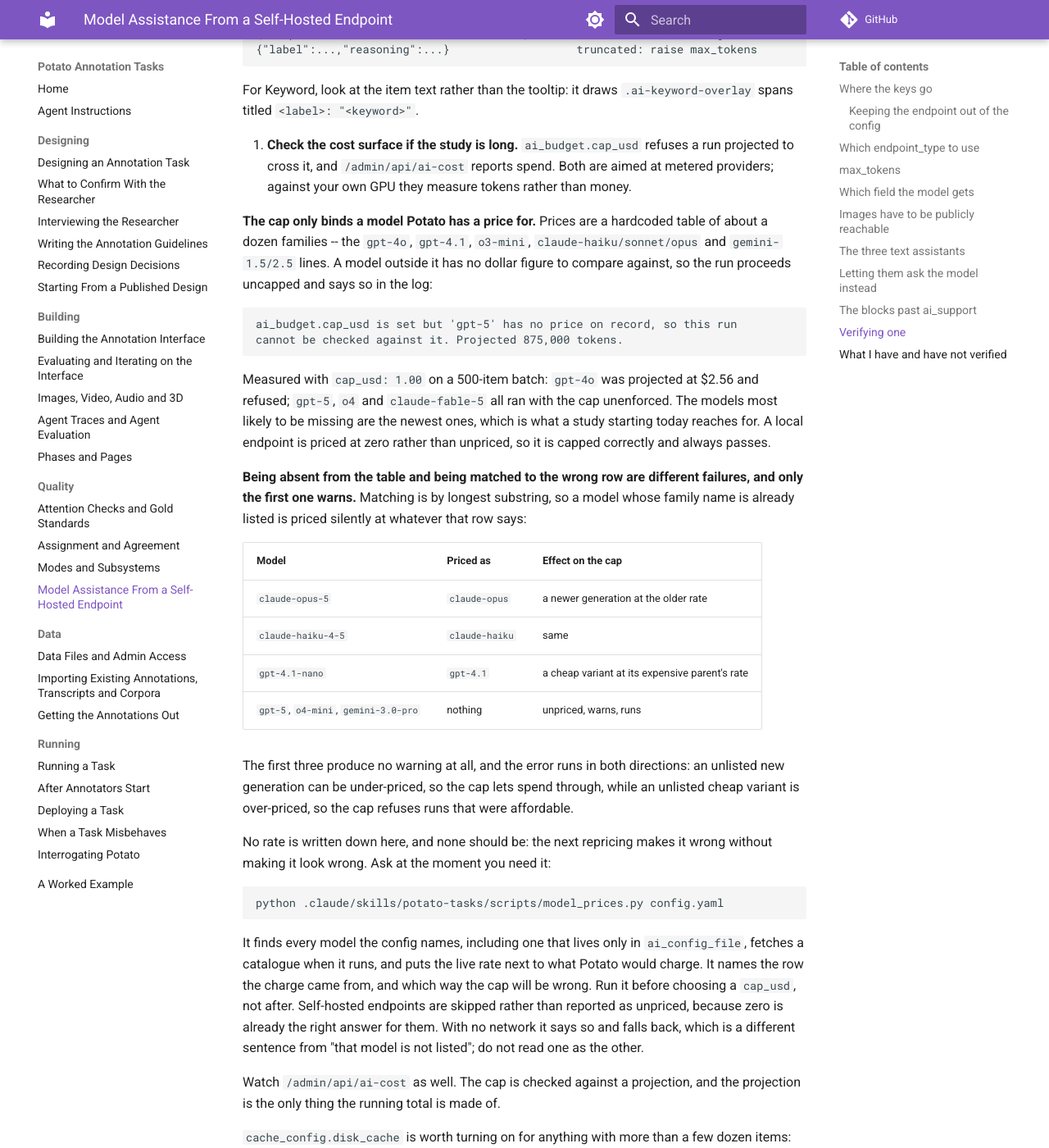
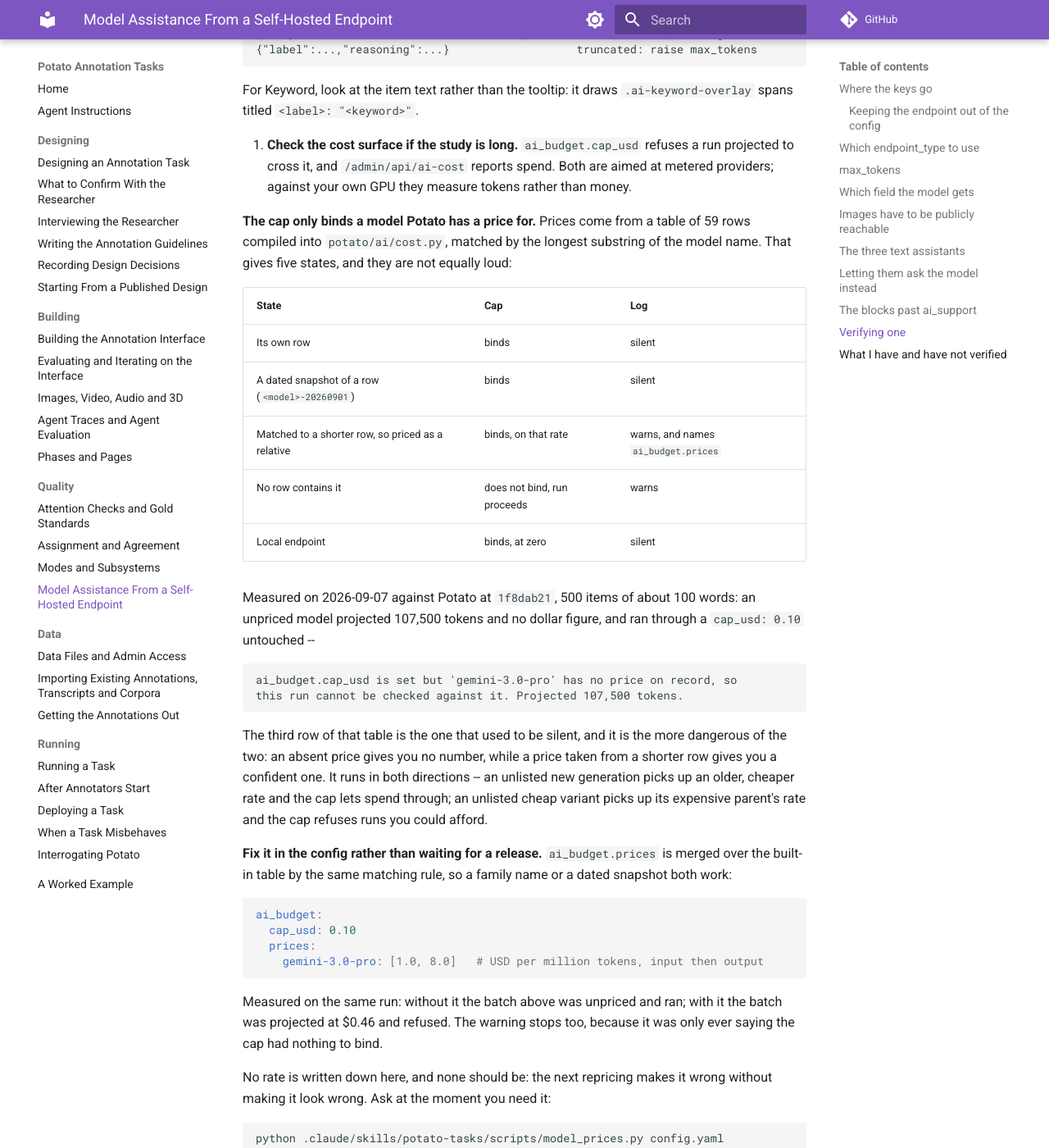
Before and after one commit to davidjurgens/potato-skill, an MkDocs documentation site: the page built from docs/model-assistance.md, in a window 1280 px wide and 1400 px high, scrolled down 7833 px. Shown: the whole window at 82% size. Built offline with MkDocs 1.6.1 and Material for MkDocs 9.7.7, drawn with Linux system fonts in a browser that asks for light colours; comment, search, counter and statistics services are not loaded; some of the changed text lies outside the part shown.

Commit message:
fix(prices): the table moved under the prose, and the guard was reading a router as the vendor
CI has been red since 727c94d, on two separate causes.

Potato added `ai_budget.prices` and refreshed PRICE_TABLE from a dozen rows
to fifty-nine, which made `config-keys-nested.md` stale and falsified every
model named in `model-assistance.md`: `gpt-4.1-nano`, `claude-opus-5`,
`claude-haiku-4-5`, `gpt-5` and `o4-mini` all have their own rows now, and a
family-matched price warns where the prose says it is silent. Rewritten from
measurement against Potato at 1f8dab21, as five priced states rather than a
list of models that a release can fix out from under it.

The live drift guard asserted equality against OpenRouter. OpenRouter
publishes what it charges to route, not the vendor's list price: measured,
OpenAI lists gpt-5.6-sol at $4/$20 per 1M and OpenRouter at $2/$10, while
terra and luna agree exactly, so it is per-model routing rather than a markup
that could be divided out. Potato matched the vendor and the guard failed a
correct row. Replaced with a 3x band -- past any routing discount seen, under
the 20x gap this was built for -- plus a separate check that most rows still
agree to the cent, since wholesale 2x drift would slip under the band. Both
verified by putting each defect back.

The helper now reads `ai_budget.prices`, so it reports what the configured
study is charged rather than the built-in default, and says when a figure came
from the config. The first version of that test skipped on the same absence
the bug produces, so it passed with the bug present; it asks Potato for its
signature now instead.

Co-Authored-By: Claude Opus 5 (1M context) <noreply@anthropic.com>
Claude-Session: https://claude.ai/code/session_01PJAwjvg871XGFuA8khHbjC

````diff
--- a/docs/model-assistance.md
+++ b/docs/model-assistance.md
@@ -369,39 +369,49 @@ drive it instead:
    aimed at metered providers; against your own GPU they measure tokens rather
    than money.
 
-   **The cap only binds a model Potato has a price for.** Prices are a
-   hardcoded table of about a dozen families -- the `gpt-4o`, `gpt-4.1`,
-   `o3-mini`, `claude-haiku/sonnet/opus` and `gemini-1.5/2.5` lines. A model
-   outside it has no dollar figure to compare against, so the run proceeds
-   uncapped and says so in the log:
+   **The cap only binds a model Potato has a price for.**
+   Prices come from a table of 59 rows compiled into `potato/ai/cost.py`,
+   matched by the longest substring of the model name. That gives five states, and they are not
+   equally loud:
+
+   | State | Cap | Log |
+   |---|---|---|
+   | Its own row | binds | silent |
+   | A dated snapshot of a row (`<model>-20260901`) | binds | silent |
+   | Matched to a shorter row, so priced as a relative | binds, on that rate | warns, and names `ai_budget.prices` |
+   | No row contains it | does not bind, run proceeds | warns |
+   | Local endpoint | binds, at zero | silent |
+
+   Measured on 2026-09-07 against Potato at `1f8dab21`, 500 items of about 100
+   words: an unpriced model projected 107,500 tokens and no dollar figure, and
+   ran through a `cap_usd: 0.10` untouched --
 
    ```
-   ai_budget.cap_usd is set but 'gpt-5' has no price on record, so this run
-   cannot be checked against it. Projected 875,000 tokens.
+   ai_budget.cap_usd is set but 'gemini-3.0-pro' has no price on record, so
+   this run cannot be checked against it. Projected 107,500 tokens.
    ```
 
-   Measured with `cap_usd: 1.00` on a 500-item batch: `gpt-4o` was projected at
-   $2.56 and refused; `gpt-5`, `o4` and `claude-fable-5` all ran with the cap
-   unenforced. The models most likely to be missing are the newest ones, which
-   is what a study starting today reaches for. A local endpoint is priced at
-   zero rather than unpriced, so it is capped correctly and always passes.
+   The third row of that table is the one that used to be silent, and it is
+   the more dangerous of the two: an absent price gives you no number, while a
+   price taken from a shorter row gives you a confident one. It runs in both
+   directions -- an unlisted new generation picks up an older, cheaper rate and
+   the cap lets spend through; an unlisted cheap variant picks up its expensive
+   parent's rate and the cap refuses runs you could afford.
 
-   **Being absent from the table and being matched to the wrong row are
-   different failures, and only the first one warns.** Matching is by longest
-   substring, so a model whose family name is already listed is priced silently
-   at whatever that row says:
+   **Fix it in the config rather than waiting for a release.**
+   `ai_budget.prices` is merged over the built-in table by the same matching
+   rule, so a family name or a dated snapshot both work:
 
-   | Model | Priced as | Effect on the cap |
-   |---|---|---|
-   | `claude-opus-5` | `claude-opus` | a newer generation at the older rate |
-   | `claude-haiku-4-5` | `claude-haiku` | same |
-   | `gpt-4.1-nano` | `gpt-4.1` | a cheap variant at its expensive parent's rate |
-   | `gpt-5`, `o4-mini`, `gemini-3.0-pro` | nothing | unpriced, warns, runs |
+   ```yaml
+   ai_budget:
+     cap_usd: 0.10
+     prices:
+       gemini-3.0-pro: [1.0, 8.0]   # USD per million tokens, input then output
+   ```
 
-   The first three produce no warning at all, and the error runs in both
-   directions: an unlisted new generation can be under-priced, so the cap lets
-   spend through, while an unlisted cheap variant is over-priced, so the cap
-   refuses runs that were affordable.
+   Measured on the same run: without it the batch above was unpriced and ran;
+   with it the batch was projected at $0.46 and refused. The warning stops
+   too, because it was only ever saying the cap had nothing to bind.
 
    No rate is written down here, and none should be: the next repricing makes
    it wrong without making it look wrong. Ask at the moment you need it:
@@ -412,12 +422,20 @@ drive it instead:
 
    It finds every model the config names, including one that lives only in
    `ai_config_file`, fetches a catalogue when it runs, and puts the live rate
-   next to what Potato would charge. It names the row the charge came from, and
-   which way the cap will be wrong. Run it before choosing a `cap_usd`, not
-   after. Self-hosted endpoints are skipped rather than reported as unpriced,
-   because zero is already the right answer for them. With no network it says
-   so and falls back, which is a different sentence from "that model is not
-   listed"; do not read one as the other.
+   next to what Potato would charge. It names the row the charge came from,
+   whether that row was the model's own or a relative's, and whether the number
+   came from your `ai_budget.prices` rather than the table. Run it before
+   choosing a `cap_usd`, not after. Self-hosted endpoints are skipped rather
+   than reported as unpriced, because zero is already the right answer for
+   them. With no network it says so and falls back, which is a different
+   sentence from "that model is not listed"; do not read one as the other.
+
+   **A disagreement it reports is a question, not a verdict.** The catalogue is
+   a router's published rate, which is not always the vendor's list price.
+   Measured on 2026-09-07: OpenAI lists `gpt-5.6-sol` at $4/$20 per million and
+   the catalogue publishes $2/$10, while `gpt-5.6-terra` and `gpt-5.6-luna`
+   agree exactly across both. Potato was right about sol. Check the vendor's
+   own page before you change a number on the strength of this.
 
    Watch `/admin/api/ai-cost` as well. The cap is checked against a projection,
    and the projection is the only thing the running total is made of.
@@ -456,11 +474,16 @@ reading the response body and the rendered DOM:
 - `icl_labeling` collecting examples once a second annotator agreed — 0 across 0
   on one annotator, 6 across 2 schemas on two
 - `arena` running two models against one prompt and recording a preference
-- the price table against a live catalogue, row by row. Every row that names a
-  model the catalogue still lists agrees with it exactly; the rest name a family
-  (`claude-opus`) or a model that has been retired, and nothing can confirm
-  those. The table is not stale, it is partial, and the partial rows are the
-  ones the substring rule prices from
+- the price table against a live catalogue, row by row, on 2026-09-07: 52 of
+  the 59 rows name a model the catalogue still lists, and 51 of those agree
+  with it to the cent. The one that does not is `gpt-5.6-sol`, where the vendor
+  and the router publish different rates and the vendor's page backs the table.
+  The 7 unresolvable rows are models the router no longer carries
+  (`gemini-1.5-*`, `gpt-3.5-turbo-1106`, both `claude-haiku-3-5` spellings),
+  never carried (`claude-mythos-5`), or carried only as a preview
+  (`gemini-3.1-pro`). The table is accurate where it is confirmable; what it is
+  not is complete, and an absent model is the case `ai_budget.prices` exists
+  for
 - `cost.record_spend` having one caller outside the tests
   (`server_utils/judge_alignment.py`), which passes the projection with
   `estimated=True`. The `estimated` column anticipates measured figures and
````
Also changed, not shown: skills/potato-tasks/SKILL.md (+10 -8 lines), skills/potato-tasks/references/config-keys-nested.md (+2 -1 lines), skills/potato-tasks/references/model-assistance.md (+60 -37 lines), 3 other files.
